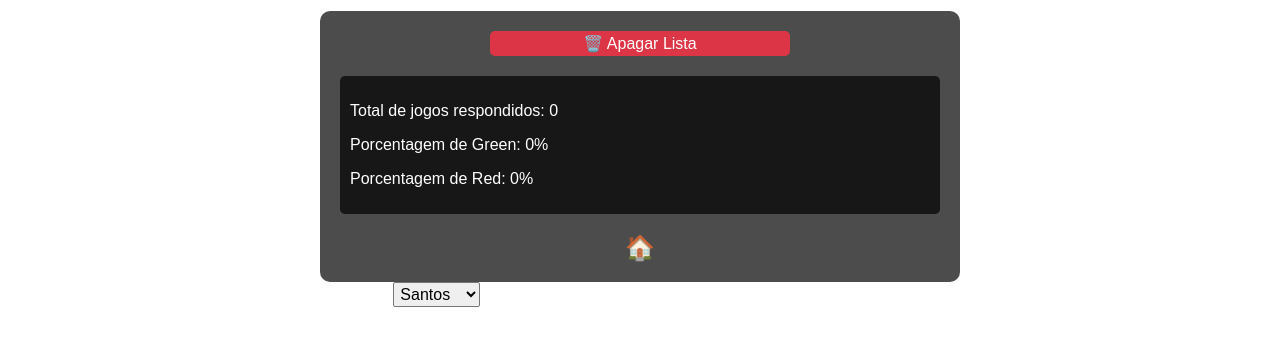
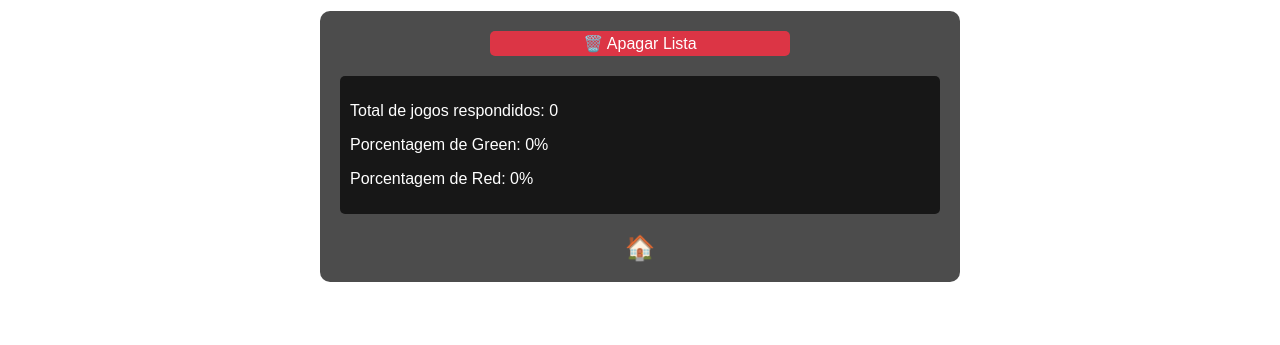
Before and after one commit to Vicdani24/Facilitrader, a plain HTML site: page listas4.0.html in a window 1280 px wide. Shown: the part 89-434 px from the top of the page. Drawn offline with Linux system fonts and the light colour scheme.

Commit message:
Update listas4.0.html

```diff
--- a/listas4.0.html
+++ b/listas4.0.html
@@ -129,15 +129,7 @@
       <a href="listagem3.0.html">🏠</a>
     </div>
 
-    <div style="float: left;" class="background-selector">
-      <label for="background-select"><strong>Fundo</strong></label>
-      <select id="background-select" onchange="changeBackground()">
-        <option value="img.jpeg">Santos</option>
-        <option value="img2.jpeg">Natural</option>
-        <option value="img3.jpeg">Craques</option>
-        <option value="img4.jpeg">Neymar</option>
-      </select>
-    </div>
+
 
 
   </div>
```
